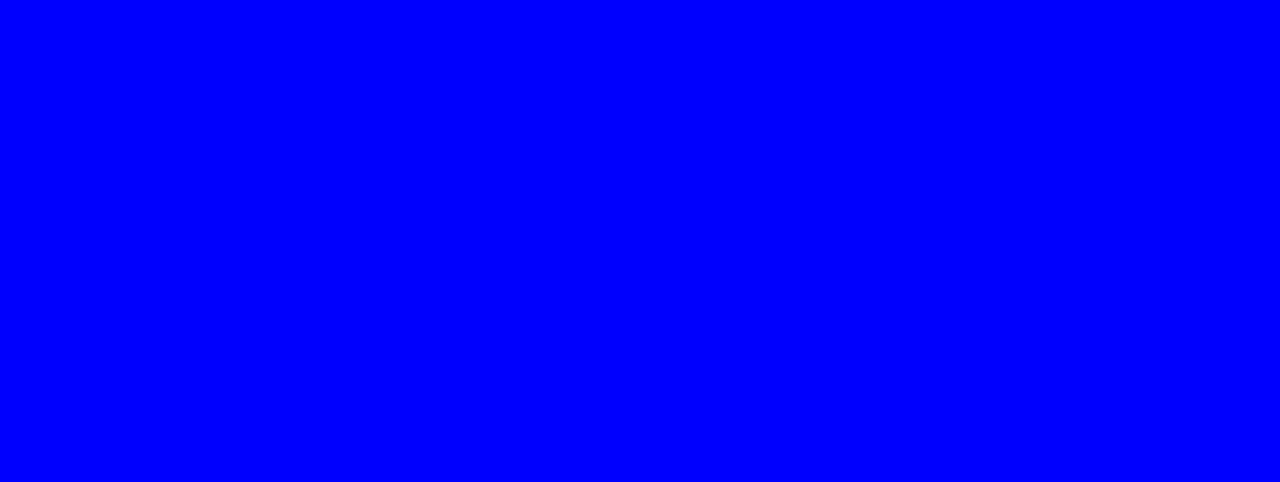
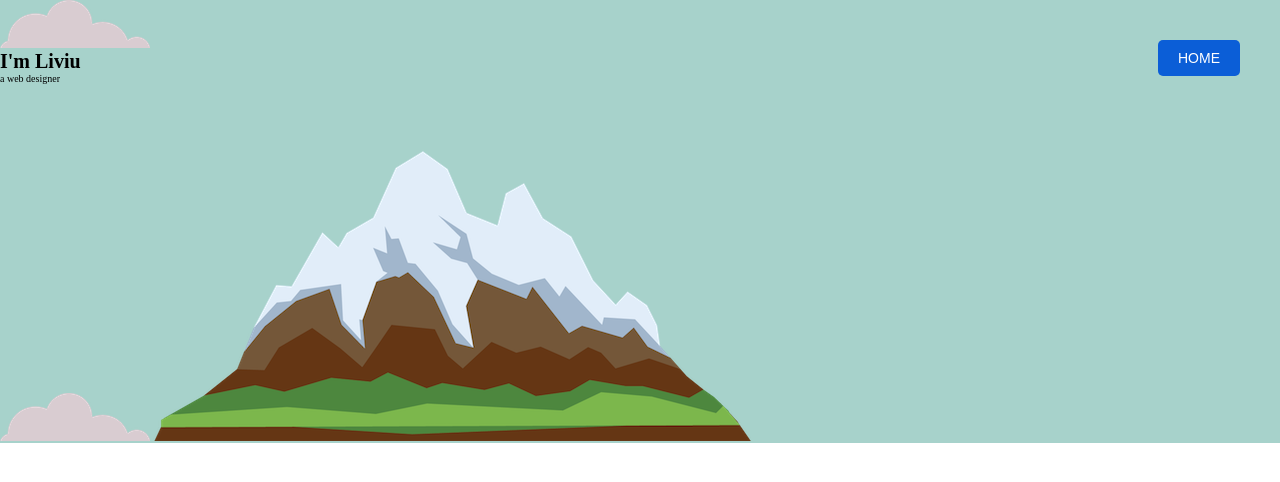
Before and after one commit to ConstantinLiviu/The-Complete-2022-Web-Development-Bootcamp, a plain HTML site: page Section 3 - CSS My Site/index.html in a window 1280 px wide. Drawn offline with Linux system fonts and the light colour scheme.

Commit message:
added home button on all projects

```diff
--- a/CSS files/styles.css
+++ b/CSS files/styles.css
@@ -4,16 +4,6 @@ MAINCOL = #42032C;
 SECCOLOR = #FFB344; #A01212;
 
 */
-
-* {
-  padding: 0;
-  margin: 0;
-  box-sizing: border-box;
-}
-
-html {
-  font-size: 62.5%;
-}
 
 body {
   background-color: var(--bgcolf1);
--- a/CSS files/utilities.css
+++ b/CSS files/utilities.css
@@ -0,0 +1,23 @@
+* {
+  padding: 0;
+  margin: 0;
+  box-sizing: border-box;
+}
+
+html {
+  font-size: 62.5%;
+}
+
+.home-btn {
+  position: absolute;
+  top: 4rem;
+  right: 4rem;
+  padding: 10px 20px;
+  border-radius: 5px;
+  text-decoration: none;
+  font-family: var(--font-text);
+  background-color: #0b5ed7;
+  color: white;
+  font-size: 1.4rem;
+  text-transform: uppercase;
+}
--- a/Section 2 - HTML&CSS Personal Page/style.css
+++ b/Section 2 - HTML&CSS Personal Page/style.css
@@ -26,3 +26,14 @@ hr {
   height: 0;
   width: 5%;
 }
+
+.home-btn {
+  padding: 10px 20px;
+  border-radius: 5px;
+  text-decoration: none;
+  font-family: var(--font-text);
+  background-color: #0b5ed7;
+  color: white;
+  font-size: 1.4rem;
+  text-transform: uppercase;
+}
--- a/Section 3 - CSS My Site/css/styles.css
+++ b/Section 3 - CSS My Site/css/styles.css
@@ -1,3 +1,21 @@
 body {
-  background-color: blue;
+  margin: 0;
 }
+
+div {
+  background-color: #a7d2cb;
+}
+
+h1 {
+  margin: 0;
+}
+
+.middle-container {
+  background-color: red;
+  margin-left: 208px;
+}
+
+.bottom-container {
+  background-color: yellow;
+  margin-left: 416px;
+}
--- a/Section 3 - CSS My Site/index.html
+++ b/Section 3 - CSS My Site/index.html
@@ -5,7 +5,20 @@
     <meta http-equiv="X-UA-Compatible" content="IE=edge" />
     <meta name="viewport" content="width=device-width, initial-scale=1.0" />
     <title>Liviu Constantin</title>
+    <link rel="stylesheet" href="../CSS files/variables.css" />
+    <link rel="stylesheet" href="../CSS files/utilities.css" />
     <link rel="stylesheet" href="css/styles.css" />
   </head>
-  <body></body>
+  <body>
+    <a href="/index.html" class="home-btn">Home</a>
+    <div class="top-container">
+      <img src="img/cloud.png" alt="cloud pic" />
+      <h1>I'm Liviu</h1>
+      <p>a web designer</p>
+      <img src="img/cloud.png" alt="cloud pic" />
+      <img src="img/mountain.png" alt="mountain-pic" />
+    </div>
+    <!-- <div class="middle-container"></div>
+    <div class="bottom-container"></div> -->
+  </body>
 </html>
```
Also changed, not shown: Section 1 - HTML Personal Page/index.html (+1 -0 lines), Section 2 - HTML&CSS Personal Page/index.html (+1 -0 lines).
